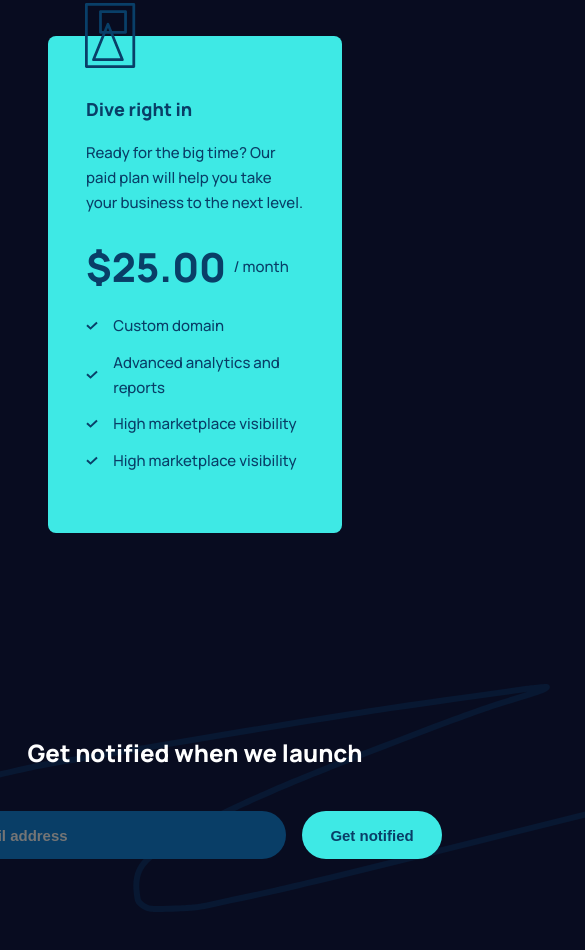
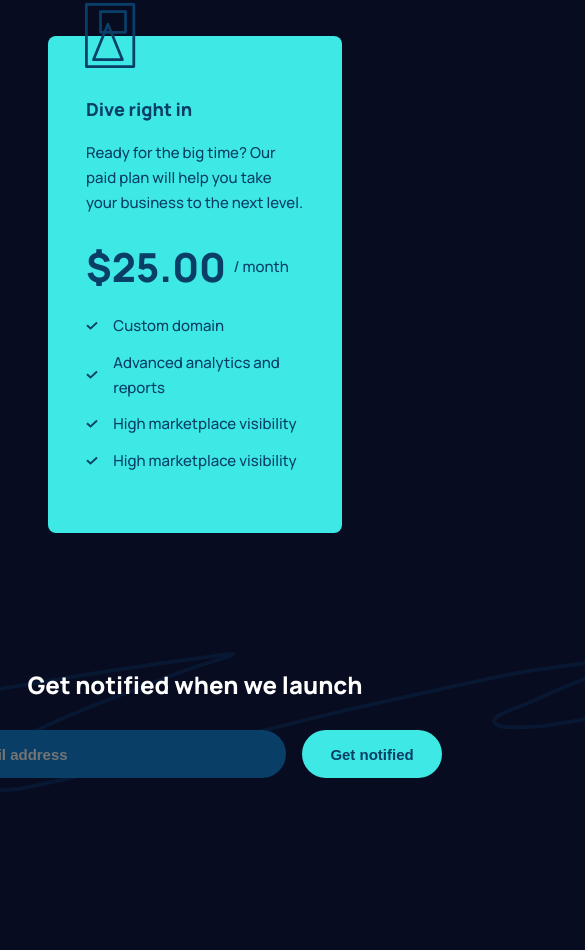
Before and after one commit to Jordypx/pre-launch-landing-page, a plain HTML site: page index.html in a window 390 px wide. Shown: the part 2457-3407 px from the top of the page, 585 px wide, since content can reach past the window. After the commit the page ends 3340 px from the top, so only its background shows below. Drawn offline with Linux system fonts and the light colour scheme.

Commit message:
footer complete on tablet

```diff
--- a/index.html
+++ b/index.html
@@ -140,8 +140,8 @@
         <h3>Get notified when we launch</h3>
         <div class="box-footer-form">
           <form class="footer-form">
-            <input type="email" id="inputForm" placeholder="Email address" required aria-label="input" />
-            <button type="submit" id="buttonFormFooter" onclick="buttonForm()">Get notified</button>
+            <input type="email" id="inputForm" placeholder="Email address" required aria-label="input email" />
+            <button type="submit" id="buttonFormFooter" aria-label="submit email" onclick="buttonForm()">Get notified</button>
           </form>
           <p id="error">Oops! That doesn't look like an email address</p>
         </div>
--- a/style/style.css
+++ b/style/style.css
@@ -314,9 +314,9 @@ footer {
 
 footer > img {
   position: absolute;
-  left: -13.98rem;
   top: 0;
   z-index: -1;
+  left: -13.98rem;
 }
 
 .footer-content {
@@ -324,7 +324,7 @@ footer > img {
   flex-direction: column;
   justify-content: center;
   align-items: center;
-  padding-top: 3.25rem;
+  top: 3.25rem;
 }
 
 .footer-content > h3 {
--- a/style/tablet.css
+++ b/style/tablet.css
@@ -122,7 +122,23 @@
   }
 
   /****Footer****/
+  footer {
+    position: relative;
+    margin: 7.43rem 0 6.56rem 0;
+  }
+
+  footer > img {
+    min-height: 140px;
+    width: 1022px;
+    left: -15rem;
+  }
+
+  .footer-content {
+    padding-top: 1rem;
+  }
+
   .footer-content > h3 {
+    margin-bottom: 1.81rem;
     font-size: 1.5rem;
   }
 }
```
